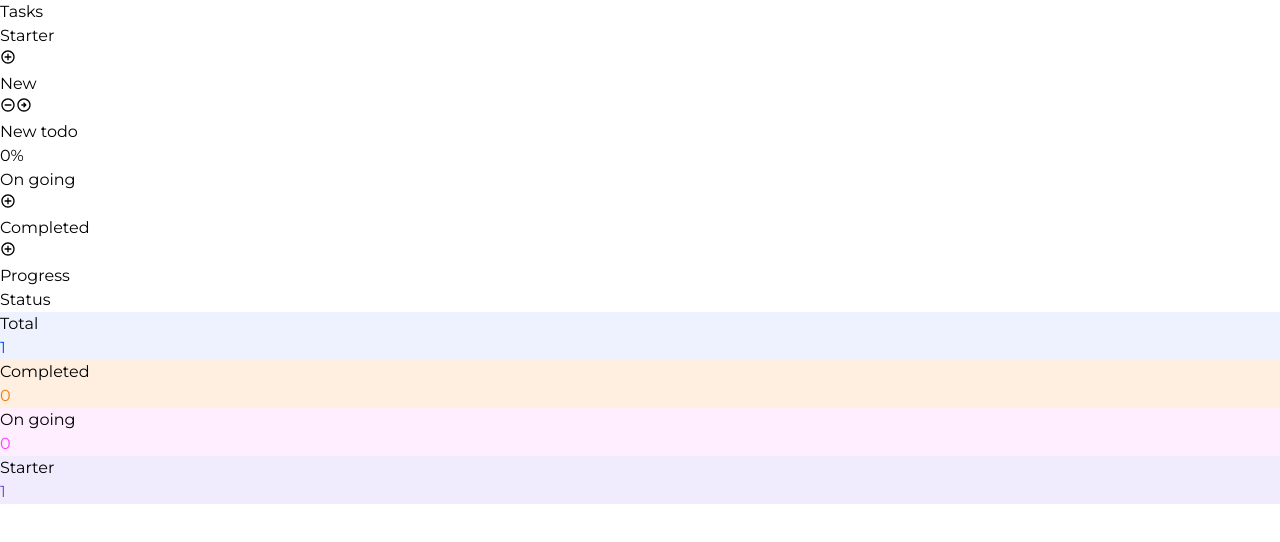
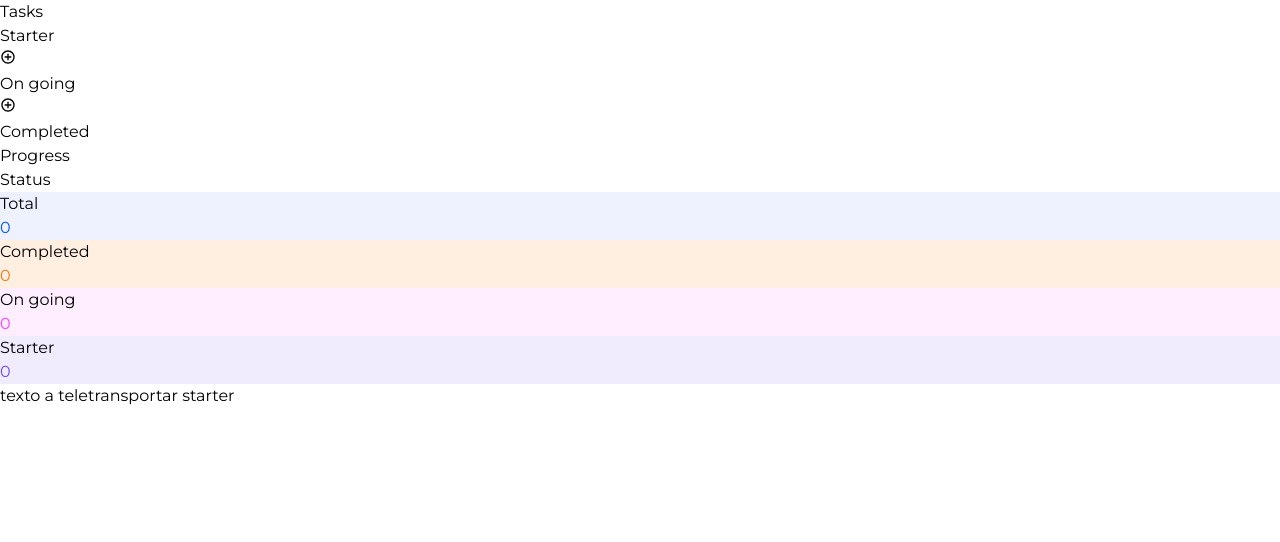
Before and after one commit to darkspiriton/app-todo-react, a React (Vite) app: page / in a window 1280 px wide. Both pictures are taken after a click on the button 8 px from the left and 57 px from the top of the page. Shown: the top 542 px of the page. Built offline with nearby package versions, Linux system fonts and the light colour scheme.

Commit message:
Se agrego context y el modal para crear

```diff
--- a/index.html
+++ b/index.html
@@ -14,6 +14,7 @@
 
 <body>
   <div id="root"></div>
+  <div id="modal"></div>
   <script type="module" src="/src/main.tsx"></script>
 </body>
 
--- a/src/App/AppUI.tsx
+++ b/src/App/AppUI.tsx
@@ -2,38 +2,37 @@ import React from "react";
 import { TodoItem } from "../components/TodoItem/index";
 import { TodoStatus } from "../components/TodoStatus/index";
 import { TodoColumn } from "../components/TodoColumn/index";
-import { TodoDataColumn, Status } from "./interfaces";
+import { TodoDataColumn, Status } from "../Types/interfaces";
 import { LoadingTodos } from "../components/LoadingTodos";
 import { ErrorTodos } from "../components/ErrorTodos";
 import { EmptyTodos } from "../components/EmptyTodos";
+import { TodoContext } from "../components/TodoContext";
+import { Modal } from "../components/Modal";
+// import { TodoSearch } from "../components/TodoSearch";
 
-function AppUI({
+function AppUI() {
+  const {
     todos,
     status,
-  createTodo,
-  deleteTodo,
-  moveTodo,
     loadingTodos,
     errorTodos,
     loadingStatus,
     errorStatus,
-}: {
-  todos: TodoDataColumn[];
-  status: Status[];
-  createTodo: (state: string) => void;
-  deleteTodo: (state: string, text: string) => void;
-  moveTodo: (state: string, text: string) => void;
-  loadingTodos: boolean;
-  errorTodos: boolean;
-  loadingStatus: boolean;
-  errorStatus: boolean;
-}) {
+    createTodo,
+    deleteTodo,
+    moveTodo,
+    openModal,
+    setOpenModal,
+    createState,
+    setCreateState,
+  } = React.useContext(TodoContext);
   return (
     <React.Fragment>
       <section className="bg-[#F2F5FF] h-screen grid gap-4 grid-cols-4 py-10 lg:px-2 xl:px-24">
         <article className="bg-[#FDFDFD] col-span-3 rounded-2xl p-5 flex flex-col gap-5">
           <header>
             <h2 className="text-4xl font-bold">Tasks</h2>
+            {/* <TodoSearch></TodoSearch> */}
           </header>
           <main className="flex h-full gap-4 justify-center">
             {loadingTodos && <LoadingTodos />}
@@ -48,7 +47,11 @@ function AppUI({
                   <TodoColumn
                     key={index}
                     title={todo.title}
-                    onCreate={() => createTodo(todo.state)}
+                    state={todo.state}
+                    onOpenModal={() => {
+                      setCreateState(todo.state);
+                      setOpenModal(true);
+                    }}
                   >
                     {todo.todos.map((itemTodo, index) => (
                       <TodoItem
@@ -95,6 +98,29 @@ function AppUI({
           </main>
         </article>
       </section>
+      {openModal && (
+        <Modal>
+          {/* <ModalContent>
+              <h2 className="text-2xl font-bold">Create a new task</h2>
+              <form onSubmit={handleSubmit}>
+                <input
+                  type="text"
+                  placeholder="Task name"
+                  className="w-full p-2 my-2 border border-gray-300 rounded"
+                  value={taskName}
+                  onChange={(e) => setTaskName(e.target.value)}
+                />
+                <button
+                  type="submit"
+                  className="w-full bg-blue-500 text-white p-2 rounded"
+                >
+                  Create task
+                </button>
+              </form>
+            </ModalContent> */}
+          texto a teletransportar {createState}
+        </Modal>
+      )}
     </React.Fragment>
   );
 }
--- a/src/App/index.tsx
+++ b/src/App/index.tsx
@@ -1,133 +1,12 @@
-import React from "react";
 import "./index.css";
 import { AppUI } from "./AppUI";
-import { useLocalStorage } from "./useLocalStorage";
-import { useStatusProgress } from "./useStatusProgress";
-import { Todo, Status } from "./interfaces";
-
-const defaultTodos = [
-  {
-    title: "Starter",
-    state: "starter",
-    todos: [
-      // { text: "Cortar cebolla", tag: "Food", progress: 50 }
-    ],
-  },
-  {
-    title: "On going",
-    state: "ongoing",
-    todos: [
-      // { text: "Tomar el curso de intro a React", tag: "Study", progress: 10 },
-    ],
-  },
-  {
-    title: "Completed",
-    state: "completed",
-    todos: [
-      // { text: "Llorar con la llorona", tag: "Fun", progress: 40 }
-    ],
-  },
-];
-
-const defaultStatus = [
-  {
-    title: "Total",
-    state: "total",
-    count: 0,
-    colorBackgound: "#EDF2FE",
-    colorText: "#0556FF",
-  },
-  {
-    title: "Completed",
-    state: "completed",
-    count: 0,
-    colorBackgound: "#FFEFE0",
-    colorText: "#EE7C18",
-  },
-  {
-    title: "On going",
-    state: "ongoing",
-    count: 0,
-    colorBackgound: "#FEEEFF",
-    colorText: "#FB41FF",
-  },
-  {
-    title: "Starter",
-    state: "starter",
-    count: 0,
-    colorBackgound: "#F0EBFD",
-    colorText: "#724CE2",
-  },
-];
+import { TodoProvider } from "../components/TodoContext";
 
 function App() {
-  const {
-    item: todos,
-    saveItem: saveTodos,
-    loading: loadingTodos,
-    error: errorTodos,
-  } = useLocalStorage("todos", defaultTodos);
-
-  const {
-    status,
-    saveStatus,
-    loading: loadingStatus,
-    error: errorStatus,
-  } = useStatusProgress(defaultStatus);
-
-  React.useEffect(() => {
-    saveStatus(todos);
-  },[todos]);
-
-  const createTodo = (state: string) => {
-    const newTodos = [...todos];
-    const todoIndex = newTodos.findIndex((todo) => todo.state === state);
-    const newTodo = { text: "New todo", tag: "New", progress: 0 };
-    newTodos[todoIndex].todos.push(newTodo);
-    saveTodos(newTodos);
-  };
-  const deleteTodo = (state: string, text: string) => {
-    const newTodos = [...todos];
-    const todoIndex = newTodos.findIndex((todo) => todo.state === state);
-    const todoItemIndex = newTodos[todoIndex].todos.findIndex(
-      (todo: Todo) => todo.text === text
-    );
-    newTodos[todoIndex].todos.splice(todoItemIndex, 1);
-    saveTodos(newTodos);
-  };
-  const moveTodo = (state: string, text: string) => {
-    // console.log("moveTodo", state, text);
-    const newTodos = [...todos];
-    const todoIndex = newTodos.findIndex((todo) => todo.state === state);
-    const todoItemIndex = newTodos[todoIndex].todos.findIndex(
-      (todo: Todo) => todo.text === text
-    );
-    const todoItem = newTodos[todoIndex].todos[todoItemIndex];
-    newTodos[todoIndex].todos.splice(todoItemIndex, 1);
-    if (state === "starter") {
-      newTodos.find((todo) => todo.state === "ongoing")?.todos.push(todoItem);
-    }
-    if (state === "ongoing") {
-      newTodos.find((todo) => todo.state === "completed")?.todos.push(todoItem);
-    }
-    if (state === "completed") {
-      newTodos.find((todo) => todo.state === "starter")?.todos.push(todoItem);
-    }
-    saveTodos(newTodos);
-  };
-
   return (
-    <AppUI
-      todos={todos}
-      status={status as Status[]}
-      createTodo={createTodo}
-      deleteTodo={deleteTodo}
-      moveTodo={moveTodo}
-      loadingTodos={loadingTodos}
-      errorTodos={errorTodos}
-      loadingStatus={loadingStatus}
-      errorStatus={errorStatus}
-    ></AppUI>
+    <TodoProvider>
+      <AppUI />
+    </TodoProvider>
   );
 }
 
--- /dev/null
+++ b/src/components/Modal/index.tsx
@@ -0,0 +1,14 @@
+import React from "react";
+import ReactDOM from "react-dom";
+function Modal({ children }) {
+  return ReactDOM.createPortal(
+    <div className={`fixed inset-0 flex items-center justify-center z-50`}>
+      <div className="fixed inset-0 bg-black opacity-50"></div>
+      <div className="relative bg-white w-[500px] h-[400px] rounded-xl z-10">
+        {children}
+      </div>
+    </div>,
+    document.getElementById("modal")
+  );
+}
+export { Modal };
--- a/src/components/TodoColumn/index.tsx
+++ b/src/components/TodoColumn/index.tsx
@@ -2,16 +2,20 @@
 
 import React from "react";
 import { CreateTodoButton } from "../CreateTodoButton/index";
+import { TodoContext } from "../TodoContext/index";
 // import Logo from "../assets/logo.svg?react";
 function TodoColumn({
   children,
   title,
-  onCreate,
+  state,
+  onOpenModal,
 }: {
   children: React.ReactNode;
   title: string;
-  onCreate: () => void;
+  state: string;
+  onOpenModal: () => void;
 }) {
+  const { createEnable } = React.useContext(TodoContext);
   return (
     <section className="w-1/3">
       <header className="flex w-full justify-between items-center mb-4">
@@ -19,7 +23,9 @@ function TodoColumn({
           {/* <Logo className="w-[16px] h-[16px] fill-blue-500" /> */}
           {title}
         </h3>
-        <CreateTodoButton onCreate={onCreate}></CreateTodoButton>
+        {createEnable.includes(state) && (
+          <CreateTodoButton onCreate={onOpenModal}></CreateTodoButton>
+        )}
       </header>
       <ul className="flex flex-col gap-4">{children}</ul>
     </section>
--- /dev/null
+++ b/src/components/TodoContext/index.tsx
@@ -0,0 +1,145 @@
+import React from "react";
+import { useLocalStorage } from "./useLocalStorage.ts";
+import { useStatusProgress } from "./useStatusProgress.ts";
+import { Todo } from "../../Types/interfaces.ts";
+const defaultTodos = [
+  {
+    title: "Starter",
+    state: "starter",
+    todos: [
+      // { text: "Cortar cebolla", tag: "Food", progress: 50 }
+    ],
+  },
+  {
+    title: "On going",
+    state: "ongoing",
+    todos: [
+      // { text: "Tomar el curso de intro a React", tag: "Study", progress: 10 },
+    ],
+  },
+  {
+    title: "Completed",
+    state: "completed",
+    todos: [
+      // { text: "Llorar con la llorona", tag: "Fun", progress: 40 }
+    ],
+  },
+];
+
+const defaultStatus = [
+  {
+    title: "Total",
+    state: "total",
+    count: 0,
+    colorBackgound: "#EDF2FE",
+    colorText: "#0556FF",
+  },
+  {
+    title: "Completed",
+    state: "completed",
+    count: 0,
+    colorBackgound: "#FFEFE0",
+    colorText: "#EE7C18",
+  },
+  {
+    title: "On going",
+    state: "ongoing",
+    count: 0,
+    colorBackgound: "#FEEEFF",
+    colorText: "#FB41FF",
+  },
+  {
+    title: "Starter",
+    state: "starter",
+    count: 0,
+    colorBackgound: "#F0EBFD",
+    colorText: "#724CE2",
+  },
+];
+const enableCreate = ["starter", "ongoing"];
+const TodoContext = React.createContext();
+function TodoProvider({ children }) {
+  const [openModal, setOpenModal] = React.useState(false);
+  const [createState, setCreateState] = React.useState(null);
+  const [createEnable] = React.useState(enableCreate);
+  const {
+    item: todos,
+    saveItem: saveTodos,
+    loading: loadingTodos,
+    error: errorTodos,
+  } = useLocalStorage("todos", defaultTodos);
+
+  const {
+    status,
+    saveStatus,
+    loading: loadingStatus,
+    error: errorStatus,
+  } = useStatusProgress(defaultStatus);
+
+  React.useEffect(() => {
+    saveStatus(todos);
+  }, [todos]);
+
+  const createTodo = (state: string) => {
+    console.log("createTodo", state);
+    // const newTodos = [...todos];
+    // const todoIndex = newTodos.findIndex((todo) => todo.state === state);
+    // const newTodo = { text: "New todo", tag: "New", progress: 0 };
+    // newTodos[todoIndex].todos.push(newTodo);
+    // saveTodos(newTodos);
+    // setOpenModal(true);
+  };
+  const deleteTodo = (state: string, text: string) => {
+    const newTodos = [...todos];
+    const todoIndex = newTodos.findIndex((todo) => todo.state === state);
+    const todoItemIndex = newTodos[todoIndex].todos.findIndex(
+      (todo: Todo) => todo.text === text
+    );
+    newTodos[todoIndex].todos.splice(todoItemIndex, 1);
+    saveTodos(newTodos);
+  };
+  const moveTodo = (state: string, text: string) => {
+    // console.log("moveTodo", state, text);
+    const newTodos = [...todos];
+    const todoIndex = newTodos.findIndex((todo) => todo.state === state);
+    const todoItemIndex = newTodos[todoIndex].todos.findIndex(
+      (todo: Todo) => todo.text === text
+    );
+    const todoItem = newTodos[todoIndex].todos[todoItemIndex];
+    newTodos[todoIndex].todos.splice(todoItemIndex, 1);
+    if (state === "starter") {
+      newTodos.find((todo) => todo.state === "ongoing")?.todos.push(todoItem);
+    }
+    if (state === "ongoing") {
+      newTodos.find((todo) => todo.state === "completed")?.todos.push(todoItem);
+    }
+    if (state === "completed") {
+      newTodos.find((todo) => todo.state === "starter")?.todos.push(todoItem);
+    }
+    saveTodos(newTodos);
+  };
+  return (
+    <TodoContext.Provider
+      value={{
+        todos,
+        status,
+        createTodo,
+        deleteTodo,
+        moveTodo,
+        loadingTodos,
+        errorTodos,
+        loadingStatus,
+        errorStatus,
+        openModal,
+        setOpenModal,
+        createState,
+        setCreateState,
+        createEnable,
+      }}
+    >
+      {children}
+    </TodoContext.Provider>
+  );
+}
+
+export { TodoContext, TodoProvider };
--- a/src/App/useLocalStorage.ts
+++ b/src/components/TodoContext/useLocalStorage.ts
@@ -1,5 +1,5 @@
 import React from "react";
-import { TodoDataColumn } from "./interfaces";
+import { TodoDataColumn } from "../../Types/interfaces";
 
 const useLocalStorage = (itemName: string, itemValue: TodoDataColumn[]) => {
   const [item, setItem] = React.useState(itemValue);
--- a/src/App/useStatusProgress.ts
+++ b/src/components/TodoContext/useStatusProgress.ts
@@ -1,5 +1,5 @@
 import React from "react";
-import { TodoDataColumn, Status } from "./interfaces";
+import { TodoDataColumn, Status } from "../Types/interfaces";
 const useStatusProgress = (
   statusProgress: Status[],
 ) => {
--- a/src/components/TodoSearch/index.tsx
+++ b/src/components/TodoSearch/index.tsx
@@ -1,4 +1,8 @@
+import React from "react";
+// import { TodoContext } from "../TodoContext";
 function TodoSearch() {
+  // const { todos } = React.useContext(TodoContext);
+  // console.log(todos, "todos search");
   return <input placeholder="Cebolla" />;
 }
 
```
Also changed, not shown: src/Types/interfaces.ts (renamed from src/App/interfaces.ts). Lines whose indentation alone changed are shown as unchanged.
